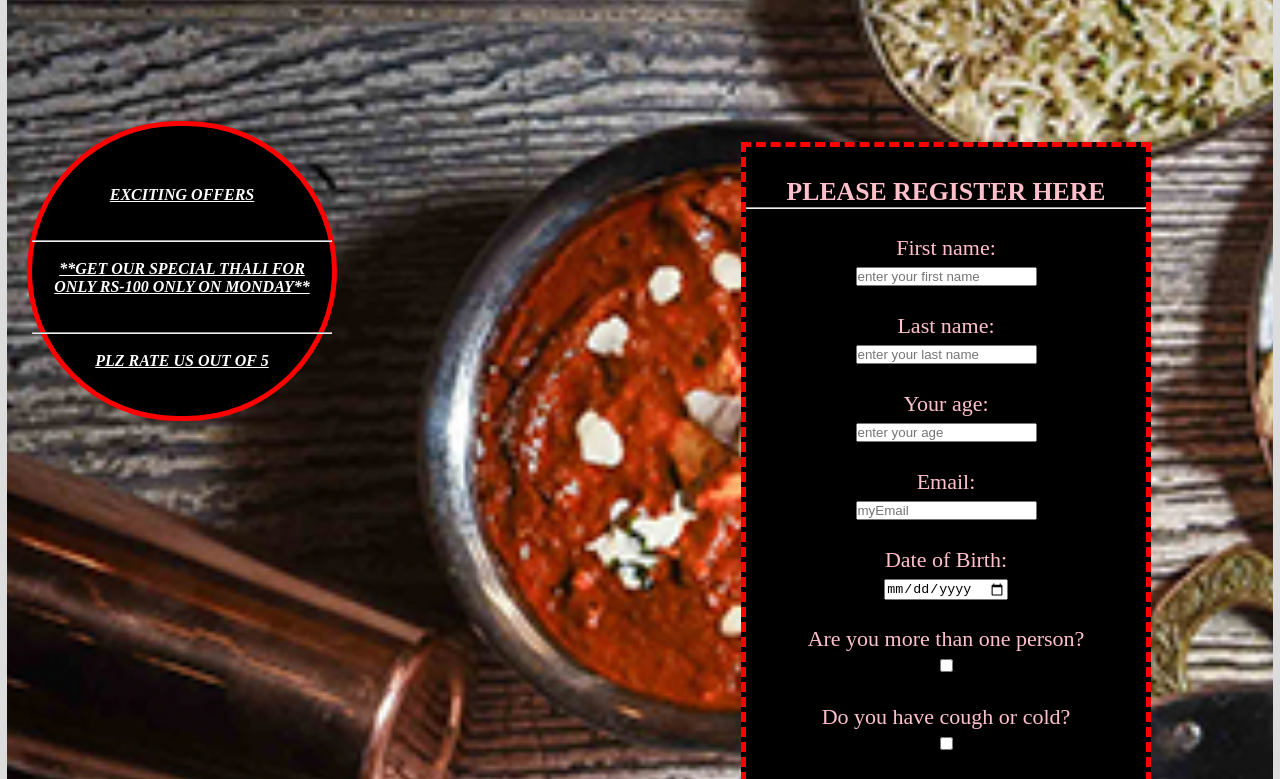
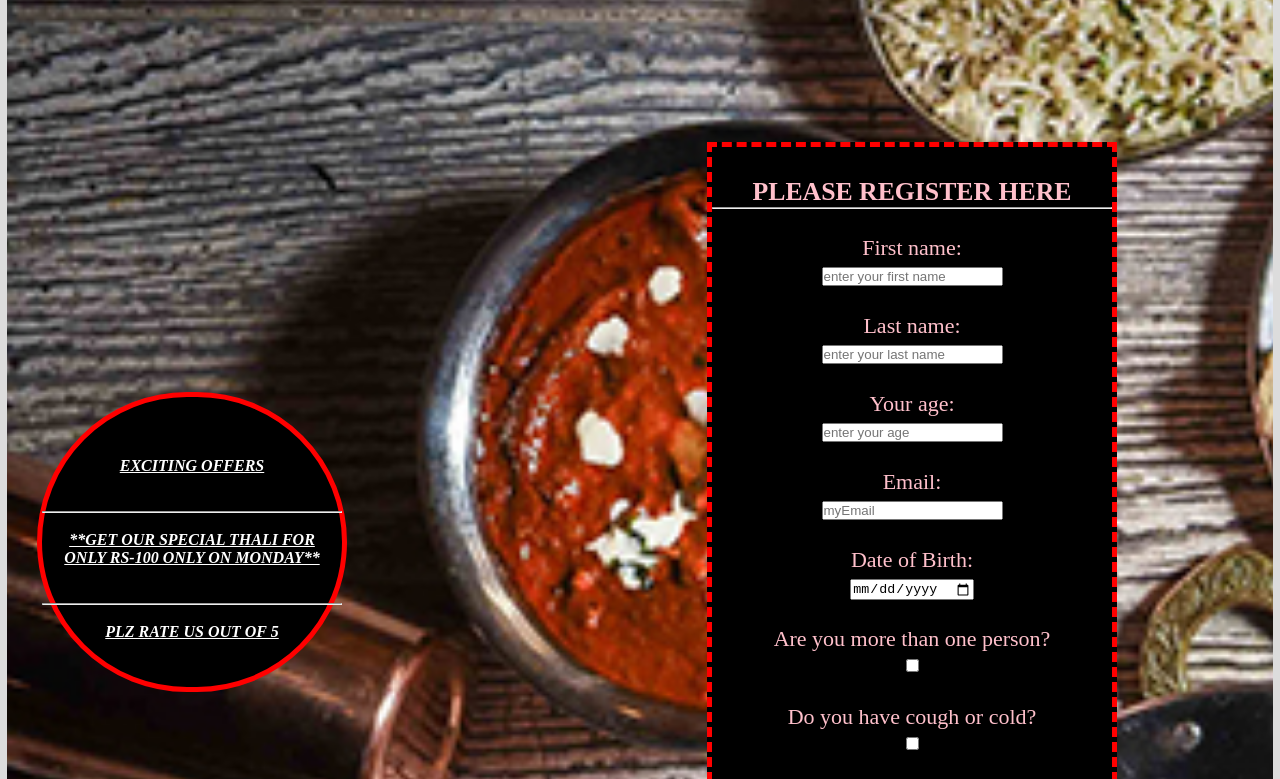
Before and after one commit to abhistock007/githubsession, a plain HTML site: page CSS2.html in a window 1280 px wide. Shown: the part 460-1239 px from the top of the page. Drawn offline with Linux system fonts and the light colour scheme.

Commit message:
done done

```diff
--- a/CSS2.html
+++ b/CSS2.html
@@ -36,9 +36,10 @@
 
    .circle{border: 5px solid red; height: 230px; width: 300px;
            border-radius: 600px; color: white;  padding-top: 60px;
-           margin-left: 20px;   margin-top: 200px;
+           margin-left: 30px;   margin-top: 500px;
            background-color:black; text-align: center;
-           text-decoration: underline; flex-direction: column; display: inline-flex;}
+           text-decoration: underline; flex-direction: column; display: inline-flex;
+           position: absolute;}
 
 
     .para{border: 5px;
@@ -46,7 +47,7 @@
           color:red; background-color: black;
           width: 400px;
           height: 750px;
-          margin-left: 400px; margin-top: 250px;
+          margin-left: 700px; margin-top: 250px;
           padding-top: 30px;
           flex-direction: column;
           display: inline-flex; text-align: center;
```
